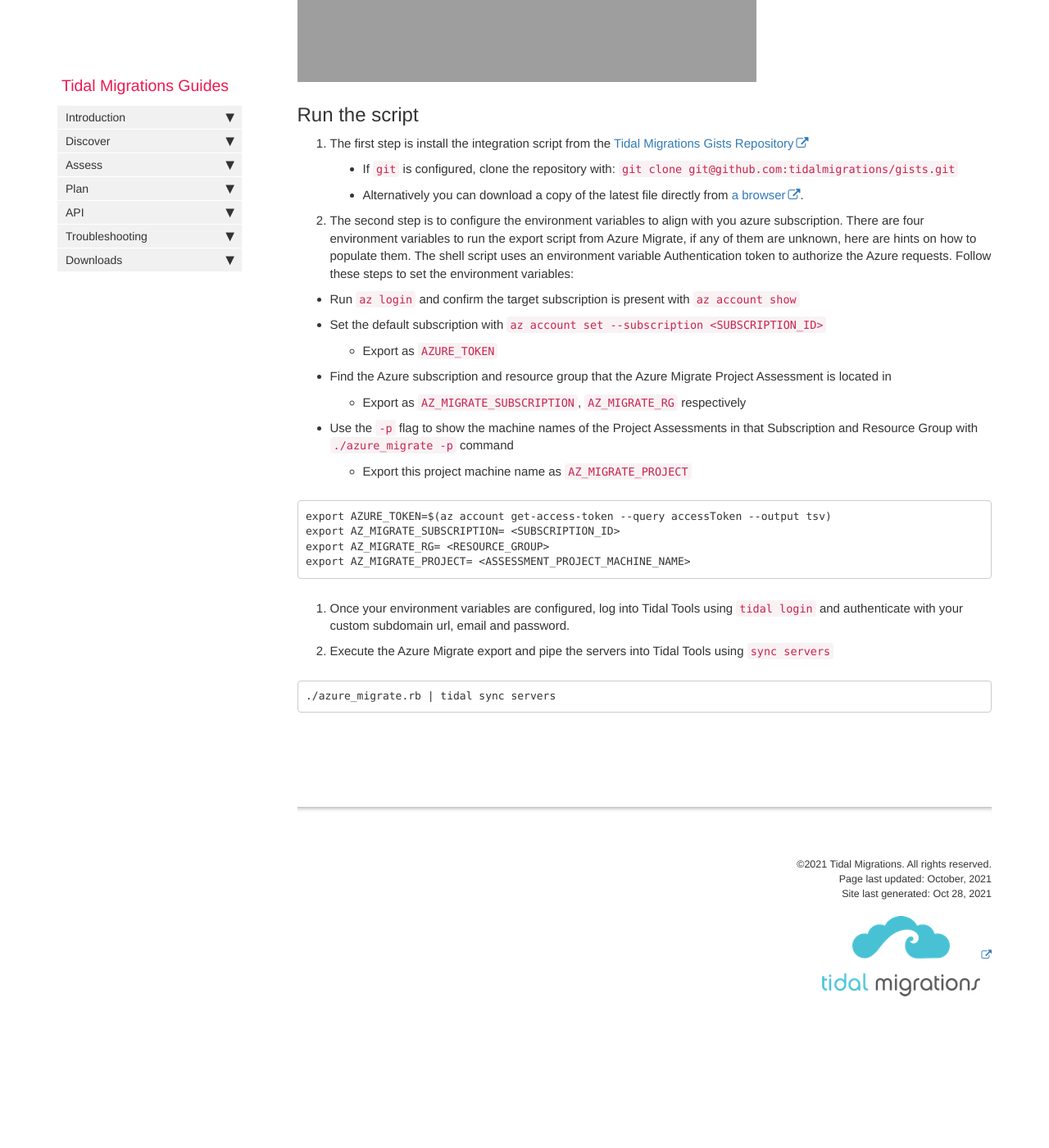
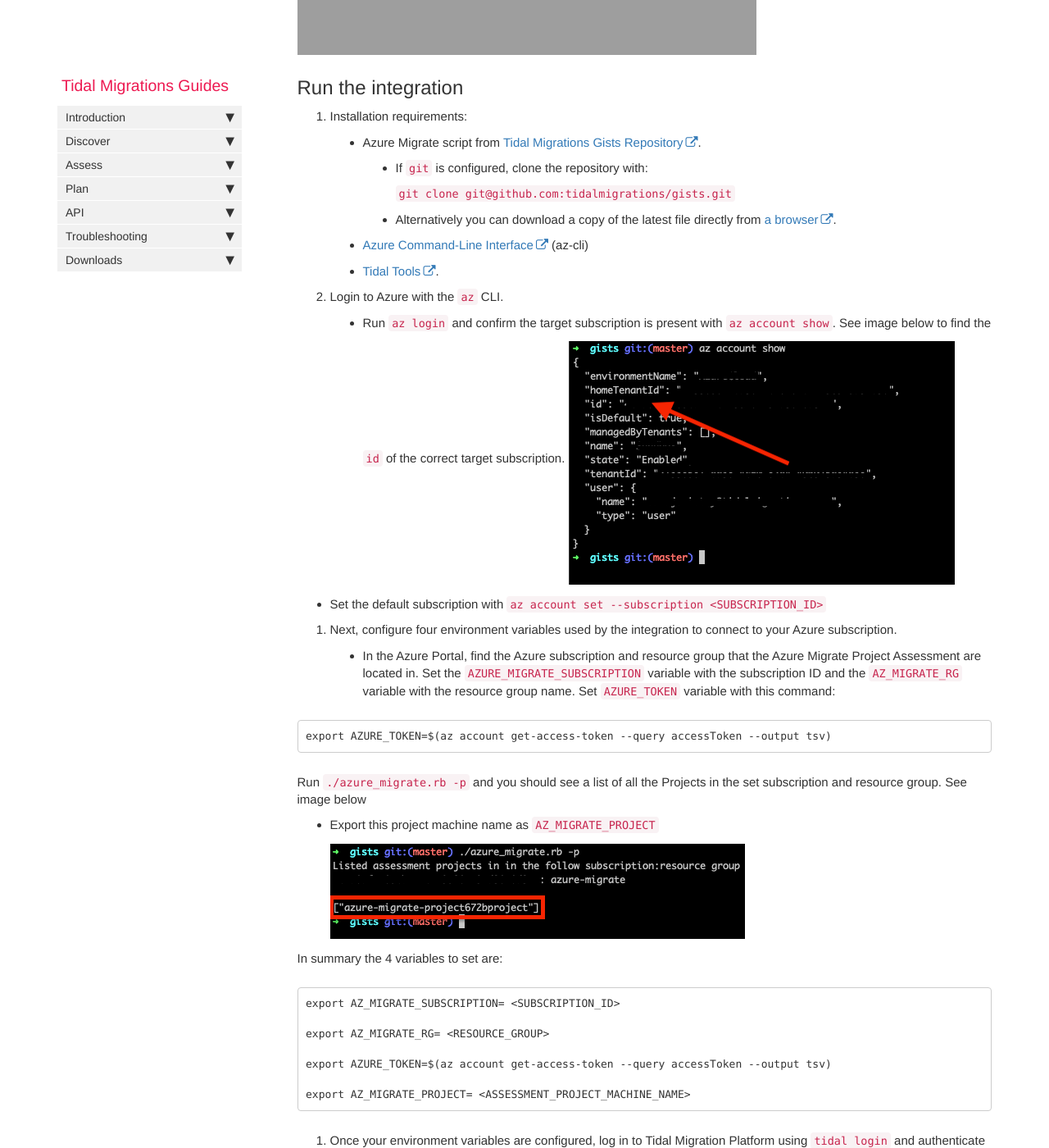
Before and after one commit to tidalmigrations/tidalmigrations.github.io, a Jekyll site: the page built from pages/user guides/integrating_with_azure_migrate.md, in a window 1280 px wide and 1400 px high, scrolled down 585 px. Shown: the whole window at 82% size. Built offline with Jekyll 4.4.1, drawn with Linux system fonts in a browser that asks for light colours; nearby versions of some CDN libraries; comment, search, counter and statistics services are not loaded; before the commit the page ends 1877 px from its top, so only the background shows below that; some of the changed text lies outside the part shown; grey boxes are pictures that could not be loaded.

Commit message:
Add feedback to guide

````diff
--- a/pages/user guides/integrating_with_azure_migrate.md
+++ b/pages/user guides/integrating_with_azure_migrate.md
@@ -1,56 +1,89 @@
 ---
 toc: false
+
 title: Integrating with Microsoft Azure Migrate
-keywords: sync, import, discover, analyze, source code, discovery plan
+
+keywords: sync, import, discover,discovery plan
+
 last_updated: October, 2021
-summary: "A walk through on how to synchronize Tidal Migrations with Microsoft Azure Migrate."
+
+summary: "A walk through on how to synchronize data from Microsoft Azure Migrate with Tidal Migrations Platform."
+
 sidebar: main_sidebar
+
 folder: userguides
+
 permalink: azure-migrate.html
 ---
 
-Here you can walk through how to integrate Tidal Migrations with Azure Migrate.
-This allows your Microsoft Azure Migrate instance to use any servers from Tidal Migrations as possible targets to launch jobs against.
-It also allows `tidal sync servers` to completely synchronize the available servers in the Tidal Platform environment between the two migration analysis tools.
-Further, this sync task can specify and segregate the hosts into discrete groups based
-on their categorization of tags from the Tidal Migrations API.
+This will walk you through how to integrate Azure Migrate with Tidal Migrations. This integration will sync an inventory of servers that are a part of a Project within your Azure Migrate Portal.
 
 ## Tutorial
 
+Check out below for a brief video on how to do these steps.
+
 <div>
+
   <iframe width="560" height="315" src="https://www.youtube.com/embed/_ERzDACKWgw" title="YouTube video player" frameborder="0" allow="accelerometer; autoplay; clipboard-write; encrypted-media; gyroscope; picture-in-picture" allowfullscreen></iframe>
+
 </div>
 
-## Run the script
+## Run the integration
 
-1. The first step is install the integration script from the [Tidal Migrations Gists Repository](https://github.com/tidalmigrations/gists)
+1. Installation requirements:
 
-   - If `git` is configured, clone the repository with:
-     `git clone git@github.com:tidalmigrations/gists.git`
+   - Azure Migrate script from [Tidal Migrations Gists Repository](https://github.com/tidalmigrations/gists).
 
-   - Alternatively you can download a copy of the latest file directly from [a browser](https://github.com/tidalmigrations/gists/archive/refs/heads/master.zip).
+     - If `git` is configured, clone the repository with:
 
-2. The second step is to configure the environment variables to align with you azure subscription. There are four environment variables to run the export script from Azure Migrate, if any of them are unknown, here are hints on how to populate them. The shell script uses an environment variable Authentication token to authorize the Azure requests. Follow these steps to set the environment variables:
+       `git clone git@github.com:tidalmigrations/gists.git`
 
-- Run `az login` and confirm the target subscription is present with `az account show`
+     - Alternatively you can download a copy of the latest file directly from [a browser](https://github.com/tidalmigrations/gists/archive/refs/heads/master.zip).
+
+   - [Azure Command-Line Interface](https://docs.microsoft.com/en-us/cli/azure/) (az-cli)
+   - [Tidal Tools](https://get.tidal.sh/).
+
+2. Login to Azure with the `az` CLI.
+
+   - Run `az login` and confirm the target subscription is present with `az account show`. See image below to find the `id` of the correct target subscription.
+     ![Azure Migrate Project machine name](../../images/azure-migrate-2.0.png)
+
 - Set the default subscription with `az account set --subscription <SUBSCRIPTION_ID>`
-  - Export as `AZURE_TOKEN`
-- Find the Azure subscription and resource group that the Azure Migrate Project Assessment is located in
-  - Export as `AZ_MIGRATE_SUBSCRIPTION`, `AZ_MIGRATE_RG` respectively
-- Use the `-p` flag to show the machine names of the Project Assessments in that Subscription and Resource Group with `./azure_migrate -p` command
-  - Export this project machine name as `AZ_MIGRATE_PROJECT`
+
+3. Next, configure four environment variables used by the integration to connect to your Azure subscription.
+
+   - In the Azure Portal, find the Azure subscription and resource group that the Azure Migrate Project Assessment are located in. Set the `AZURE_MIGRATE_SUBSCRIPTION` variable with the subscription ID and the `AZ_MIGRATE_RG` variable with the resource group name.
+     Set `AZURE_TOKEN` variable with this command:
 
 ```
 export AZURE_TOKEN=$(az account get-access-token --query accessToken --output tsv)
+```
+
+Run `./azure_migrate.rb -p` and you should see a list of all the Projects in the set subscription and resource group. See image below
+
+- Export this project machine name as `AZ_MIGRATE_PROJECT`
+  ![Azure Migrate Project machine name](../../images/azure-migrate-3.0.png)
+
+In summary the 4 variables to set are:
+
+```
 export AZ_MIGRATE_SUBSCRIPTION= <SUBSCRIPTION_ID>
+
 export AZ_MIGRATE_RG= <RESOURCE_GROUP>
+
+export AZURE_TOKEN=$(az account get-access-token --query accessToken --output tsv)
+
 export AZ_MIGRATE_PROJECT= <ASSESSMENT_PROJECT_MACHINE_NAME>
 ```
 
-3. Once your environment variables are configured, log into Tidal Tools using `tidal login` and authenticate with your custom subdomain url, email and password.
+1. Once your environment variables are configured, log in to Tidal Migration Platform using `tidal login` and authenticate with your Tidal Migrations Workspace URL, email and password.
 
-4. Execute the Azure Migrate export and pipe the servers into Tidal Tools using `sync servers`
+2. Execute the Azure Migrate export and pipe the servers into Tidal Tools using `sync servers`
 
 ```
+
 ./azure_migrate.rb | tidal sync servers
+
 ```
+
+5. Once the command succeeds you can navigate to your Tidal Migrations Workspace URL to see the results. Use the left menu bar to navigate to `Discover > Overview` where the “Most recently run job” card should say `Sync Servers` and have the same timestamp as when the sync servers command suceeded. This means that `tidal sync servers` successfully updated your server inventory. You can view the servers that have been imported from Azure Migrate to this Tidal workspace in the left menu under `Assess > Servers`. Use the Search bar at the top of the page to find a specific server.
````
Also changed, not shown: images/azure-migrate-2.0.png (added), images/azure-migrate-3.0.png (added).
